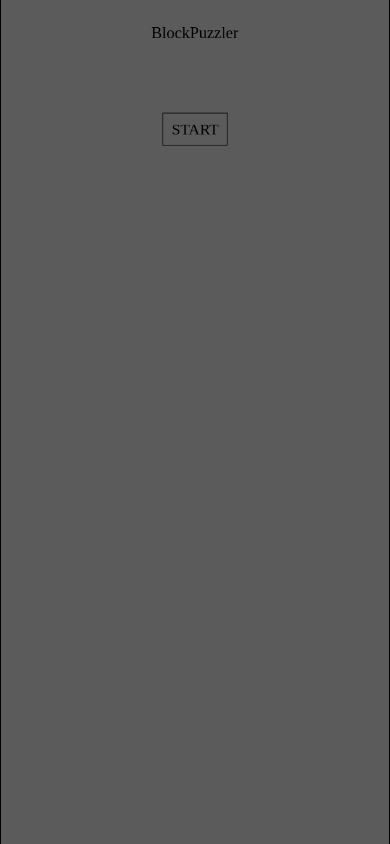
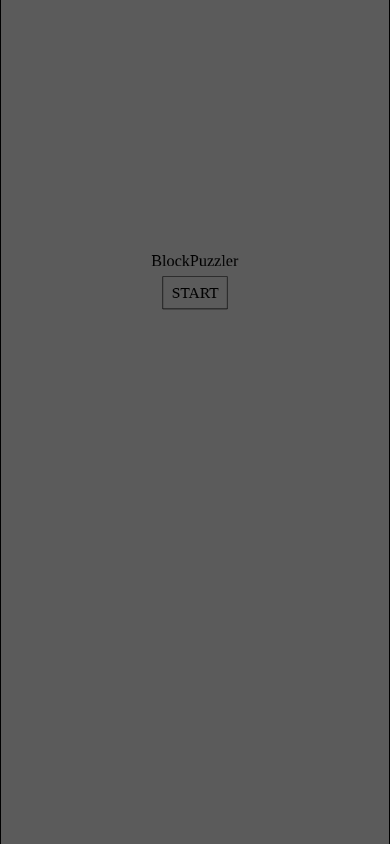
Before and after one commit to SkillGG/block_puzzler, a website built with Vite: page index.html in a window 390 px wide. Built offline with nearby package versions, Linux system fonts and the light colour scheme.

Commit message:
Fix mobile phone view and add moves to mobile screen

```diff
--- a/src/game.ts
+++ b/src/game.ts
@@ -54,13 +54,12 @@ export class Game<T extends string>
     canvasContext: CanvasRenderingContext2D;
     running: boolean = false;
     manager: ObjectManager<T>;
-    readonly gameHeight: number = 800;
-    readonly gameWidth: number = 600;
+    static readonly WIDTH = 600;
+    static readonly HEIGHT = 600;
+    readonly gameHeight: number = Game.HEIGHT;
+    readonly gameWidth: number = Game.WIDTH;
     readonly devConsole: DevConsole;
     readonly options: GameOptions<T>;
-
-    static readonly WIDTH = 600;
-    static readonly HEIGHT = 800;
 
     static input: InputManager = new InputManager();
 
@@ -87,7 +86,6 @@ export class Game<T extends string>
     }
 
     static defaultCTX: Record<keyof CanvasRenderingContext2D, any>;
-
 
     constructor(
         devConsole: DevConsole,
@@ -137,7 +135,6 @@ export class Game<T extends string>
                     )
                 ) {
                     this.manager.addStateManager(this.options.stateManager);
-                    this.options.stateManager.registerObjects();
                 }
             } else {
                 this.manager.removeStateManager(
--- a/src/gameComponents/Playfield/gameOverScreen.ts
+++ b/src/gameComponents/Playfield/gameOverScreen.ts
@@ -81,7 +81,7 @@ export class GameOverScreen extends StateManager<GameState> {
             50,
             30,
             Game.WIDTH - 100,
-            250
+            450
         );
         const getCenteredLabelBoundsAtY = (y: number) =>
             new RectangleBounds(
@@ -99,12 +99,7 @@ export class GameOverScreen extends StateManager<GameState> {
         this.objects.push(
             new Rectangle(
                 "gameOverWindow",
-                new RectangleBounds(
-                    50,
-                    30,
-                    Game.WIDTH - 100,
-                    Game.HEIGHT / 2 - 50
-                ),
+                gameOverBoxBounds,
                 {
                     fillColor: "#444c",
                 },
--- a/src/main.ts
+++ b/src/main.ts
@@ -54,10 +54,6 @@ game.manager.addStateManager(new GameMenu(game.manager));
 game.manager.getStateManager(GameMenu.DefaultID)?.registerObjects();
 game.manager.addStateManager(new Playfield(game.manager));
 
-game.manager
-    .getObject("start_button", GameState.MENU)!
-    .safeCTXRender(game.getContext("2d")!);
-
 /**
  * Game loop
  */
--- a/src/options.ts
+++ b/src/options.ts
@@ -20,6 +20,7 @@ export class OptionsStateManager<T extends string> extends StateManager<T> {
     }
 
     pointsLabel: Label;
+    movesLabel: Label;
 
     parent: GameOptions<T>;
 
@@ -27,27 +28,36 @@ export class OptionsStateManager<T extends string> extends StateManager<T> {
         super(OptionsStateManager.DefaultID, manager, state);
         this.pointsLabel = new Label(
             "pointsLabel",
-            new RectangleBounds(0, 0, Game.getWidth() - 25, 50),
+            new RectangleBounds(0, 0, Game.getWidth() - 25, 0),
             "",
             {
-                label: { align: "right" },
-                border: { strokeColor: "transparent" },
+                label: { align: "right", font: "normal 1em auto" },
+            }
+        );
+        this.movesLabel = new Label(
+            "movesLabel",
+            new RectangleBounds(0, 20, Game.getWidth() - 25, 0),
+            "",
+            {
+                label: { align: "right", font: "normal 1em auto" },
             }
         );
         this.parent = parent;
     }
     refreshUI() {
         this.pointsLabel.text = `Points: ${this.parent.points}`;
+        this.movesLabel.text = `Moves: ${this.parent.moves}`;
     }
     removeObjects(): void {
         this.removeObject(this.pointsLabel);
+        this.removeObject(this.movesLabel);
     }
     registerObjects(): void {
-        console.log("registering options");
         this.registerObject(this.pointsLabel);
+        this.registerObject(this.movesLabel);
     }
     update(): void {
-        this.pointsLabel.text = `Points ${this.parent.points}`;
+        this.refreshUI();
     }
 }
 
@@ -74,13 +84,19 @@ export class GameOptions<T extends string> {
 
     private _gameOver = false;
 
+    get isGameOver() {
+        return this._gameOver;
+    }
+
     gameOver() {
         this._gameOver = true;
+        this.stateManager?.removeObjects();
     }
 
     gameRestarted() {
         this._gameOver = false;
         this.points = 0;
+        this.stateManager?.registerObjects();
         // save highscore
     }
 
--- a/src/style.less
+++ b/src/style.less
@@ -25,6 +25,9 @@ body {
     width: 100%;
     height: 100%;
     border-inline: @border;
+    canvas {
+        margin-block: auto;
+    }
 }
 
 #consoleBox {
```
Also changed, not shown: src/style.css.
